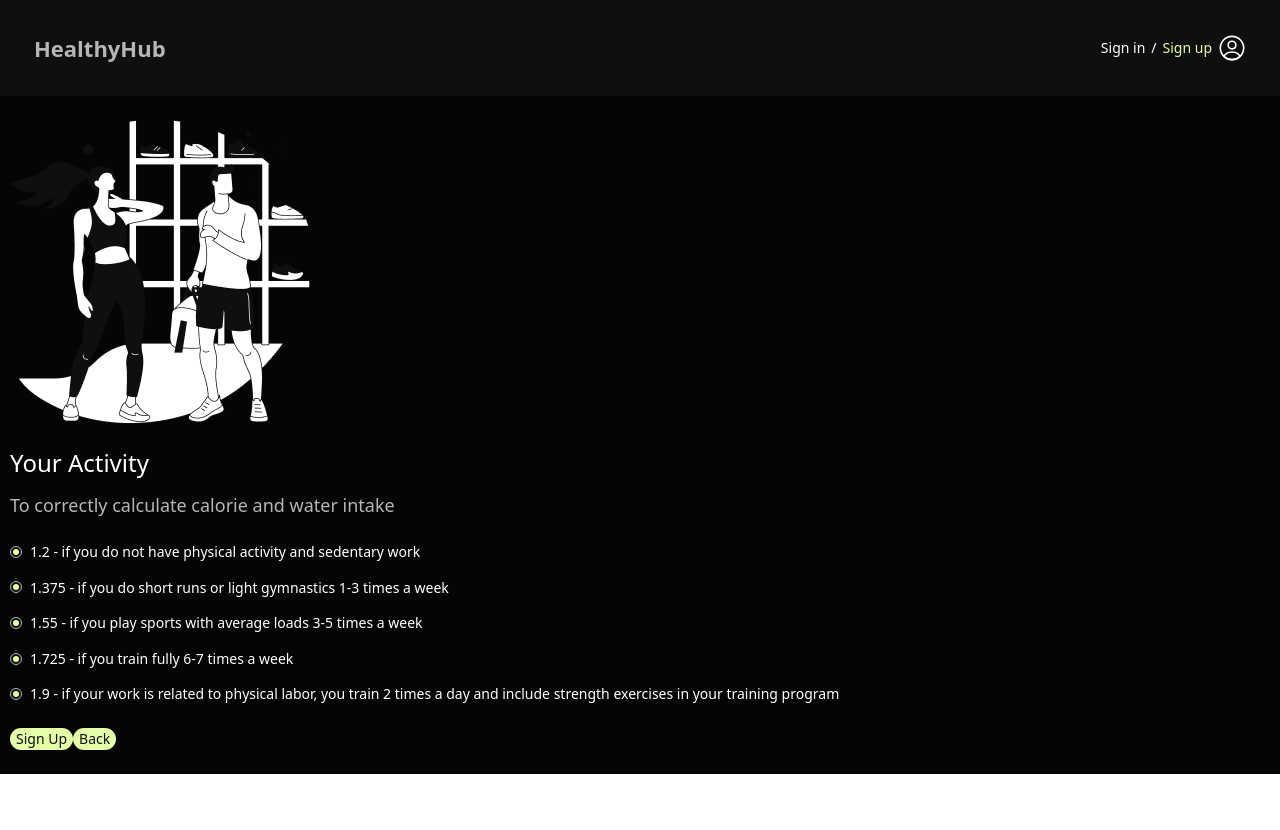
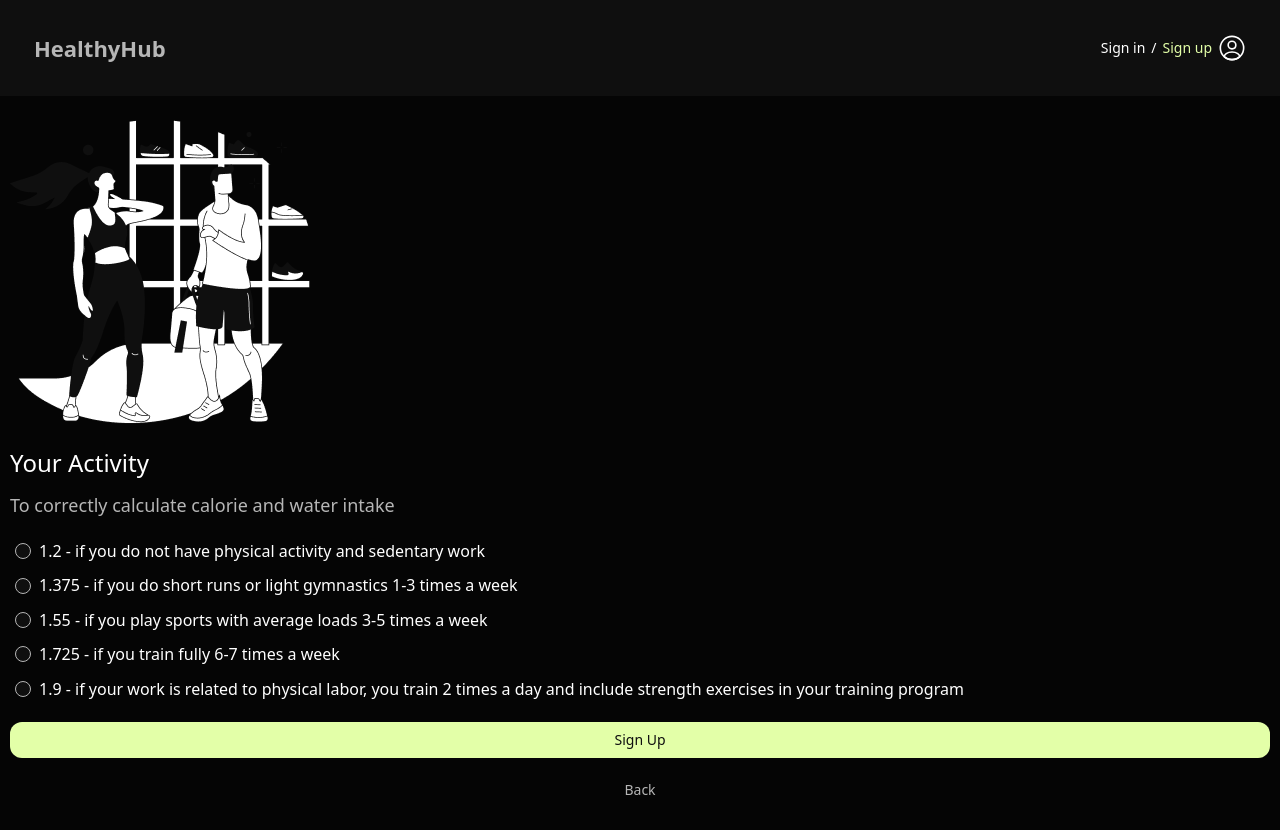
Before and after one commit to AnnaHort/HealthyHub, a React (Vite) app: page /HealthyHub/signup in a window 1280 px wide. Before the commit the page ends 800 px from the top, so only its background shows below. Built offline with nearby package versions, Linux system fonts and the light colour scheme.

Commit message:
added styled radioButtons

```diff
--- a/src/components/YourActivity/YourActivity.jsx
+++ b/src/components/YourActivity/YourActivity.jsx
@@ -1,10 +1,13 @@
 import {
-  InputContainerStyled,
+  RadioButtonContainerStyled,
+  RadioInputStyle,
+  RadioLabelStyle,
+  YourActivityBackBtnStyled,
+  // RadioInputStyle,
+  // RadioLabelStyle,
   YourActivityContainerStyled,
   YourActivityImgStyled,
-  YourActivityLabelStyled,
   YourActivityList,
-  YourActivityListEStyled,
   YourActivitySignUpBtnStyled,
   YourActivityText,
   YourActivityTitleStyled,
@@ -21,65 +24,48 @@ const YourActivity = () => {
       </YourActivityText>
       <form action="#">
         <YourActivityList>
-          <YourActivityListEStyled>
+          <RadioButtonContainerStyled>
+            <RadioInputStyle type="radio" id="radio1" name="radiogroup" />
+            <RadioLabelStyle style={{ color: '#fff' }} htmlFor="radio1">
+              1.2 - if you do not have physical activity and sedentary work
+            </RadioLabelStyle>
+          </RadioButtonContainerStyled>
 
-            <InputContainerStyled>
-              <input type="radio" value="1" name="activityLevel" />
-            </InputContainerStyled>
+          <RadioButtonContainerStyled>
+            <RadioInputStyle type="radio" id="radio2" name="radiogroup" />
+            <RadioLabelStyle style={{ color: '#fff' }} htmlFor="radio2">
+              1.375 - if you do short runs or light gymnastics 1-3 times a week
+            </RadioLabelStyle>
+          </RadioButtonContainerStyled>
 
-            <YourActivityLabelStyled htmlFor="activityOption1">
-              1.2 - if you do not have physical activity and sedentary work
-            </YourActivityLabelStyled>
-          </YourActivityListEStyled>
+          <RadioButtonContainerStyled>
+            <RadioInputStyle type="radio" id="radio3" name="radiogroup" />
+            <RadioLabelStyle style={{ color: '#fff' }} htmlFor="radio3">
+              1.55 - if you play sports with average loads 3-5 times a week
+            </RadioLabelStyle>
+          </RadioButtonContainerStyled>
 
-          <YourActivityListEStyled>
-            <InputContainerStyled>
-              <input type="radio" value="2" name="activityLevel" />
-            </InputContainerStyled>
+          <RadioButtonContainerStyled>
+            <RadioInputStyle type="radio" id="radio4" name="radiogroup" />
+            <RadioLabelStyle style={{ color: '#fff' }} htmlFor="radio4">
+              1.725 - if you train fully 6-7 times a week
+            </RadioLabelStyle>
+          </RadioButtonContainerStyled>
 
-            <YourActivityLabelStyled htmlFor="activityOption2">
-              1.375 - if you do short runs or light gymnastics 1-3 times a week
-            </YourActivityLabelStyled>
-          </YourActivityListEStyled>
-
-          <YourActivityListEStyled>
-            <InputContainerStyled>
-              <input type="radio" value="3" name="activityLevel" />
-            </InputContainerStyled>
-
-            <YourActivityLabelStyled htmlFor="activityOption3">
-              1.55 - if you play sports with average loads 3-5 times a week
-            </YourActivityLabelStyled>
-          </YourActivityListEStyled>
-
-          <YourActivityListEStyled>
-            <InputContainerStyled>
-              <input type="radio" value="4" name="activityLevel" />
-            </InputContainerStyled>
-
-            <YourActivityLabelStyled htmlFor="activityOption4">
-              1.725 - if you train fully 6-7 times a week
-            </YourActivityLabelStyled>
-          </YourActivityListEStyled>
-
-          <YourActivityListEStyled>
-            <InputContainerStyled>
-              <input type="radio" value="5" name="activityLevel" />
-            </InputContainerStyled>
-
-            <YourActivityLabelStyled htmlFor="activityOption5">
+          <RadioButtonContainerStyled>
+            <RadioInputStyle type="radio" id="radio5" name="radiogroup" />
+            <RadioLabelStyle style={{ color: '#fff' }} htmlFor="radio5">
               1.9 - if your work is related to physical labor, you train 2 times
               a day and include strength exercises in your training program
-            </YourActivityLabelStyled>
-          </YourActivityListEStyled>
+            </RadioLabelStyle>
+          </RadioButtonContainerStyled>
         </YourActivityList>
 
         <YourActivitySignUpBtnStyled type="submit">
           Sign Up
         </YourActivitySignUpBtnStyled>
-        <YourActivitySignUpBtnStyled type="button">
-          Back
-        </YourActivitySignUpBtnStyled>
+
+        <YourActivityBackBtnStyled type="button">Back</YourActivityBackBtnStyled>
       </form>
     </YourActivityContainerStyled>
   );
--- a/src/components/YourActivity/YourActivity.styled.js
+++ b/src/components/YourActivity/YourActivity.styled.js
@@ -38,41 +38,51 @@ export const YourActivityListEStyled = styled.li`
   align-items: center;
 `;
 
-export const InputContainerStyled = styled.div`
+// Радіо-кнопка
+export const RadioButtonContainerStyled = styled.div`
+  display: flex;
   position: relative;
-  width: 12px;
-  height: 12px;
+`;
 
-  input[type='radio'] {
-    display: none;
-  }
+export const RadioInputStyle = styled.input`
+  opacity: 0;
+`;
 
+export const RadioLabelStyle = styled.label`
+  position: relative;
+  padding-left: 16px;
+  cursor: pointer;
   &::before {
     content: '';
-    width: 12px;
-    height: 12px;
-    top: 0;
+    position: absolute;
+    top: 50%;
+    transform: translate(-50%, -50%);
     left: 0;
-    position: absolute;
-    background: var(--color-primary-black-2);
+    width: 16px;
+    height: 16px;
+    border: 1px solid #b6b6b6;
+    background: #0f0f0f;
     border-radius: 50%;
-    border: 1px solid var(--color-primary-grey);
   }
-
   &::after {
     content: '';
     position: absolute;
-    width: 6px;
-    height: 6px;
-    top: 3px;
-    left: 3px;
-    background: var(--color-primary-green-lite);
+    top: 50%;
+    left: 0;
+    transform: translate(-50%, -50%);
+    width: 8px;
+    height: 8px;
+    background: #e3ffa8;
     border-radius: 50%;
+    opacity: 0;
+  }
+
+  input[type='radio']:checked + &::after {
     opacity: 1;
   }
 `;
 
-
+//
 export const YourActivityLabelStyled = styled.label`
   color: var(--color-primary-white);
   font-size: 14px;
@@ -89,4 +99,18 @@ export const YourActivitySignUpBtnStyled = styled.button`
   background: var(--color-primary-green-lite);
   outline: none;
   border: none;
+  width: 100%;
+  padding: 8px 10px;
+  margin-bottom: 16px;
 `;
+
+export const YourActivityBackBtnStyled = styled.button`
+  color: var(--color-primary-grey);
+  font-size: 14px;
+  font-weight: 500;
+  outline: none;
+  border: none;
+  width: 100%;
+  padding: 8px 10px;
+  background-color: transparent;
+`;
```
